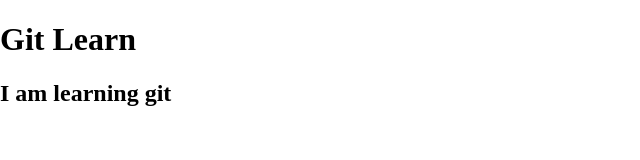
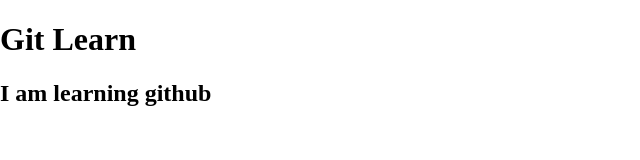
Before and after one commit to Venom0by0/learning-git, a plain HTML site: page index.html in a window 1280 px wide. Shown: the full height of the page, 0-640 px from the left. Drawn offline with Linux system fonts and the light colour scheme.

Commit message:
learning git hub

```diff
--- a/index.html
+++ b/index.html
@@ -7,7 +7,7 @@
     <link rel="stylesheet" href="style.css">
 </head>
 <body>
-    <h1>Git Learn</h1>
-    <h2>I am learning git</h2>
+    <h1>Git Learn </h1>
+    <h2>I am learning github</h2>
 </body>
 </html>
```
